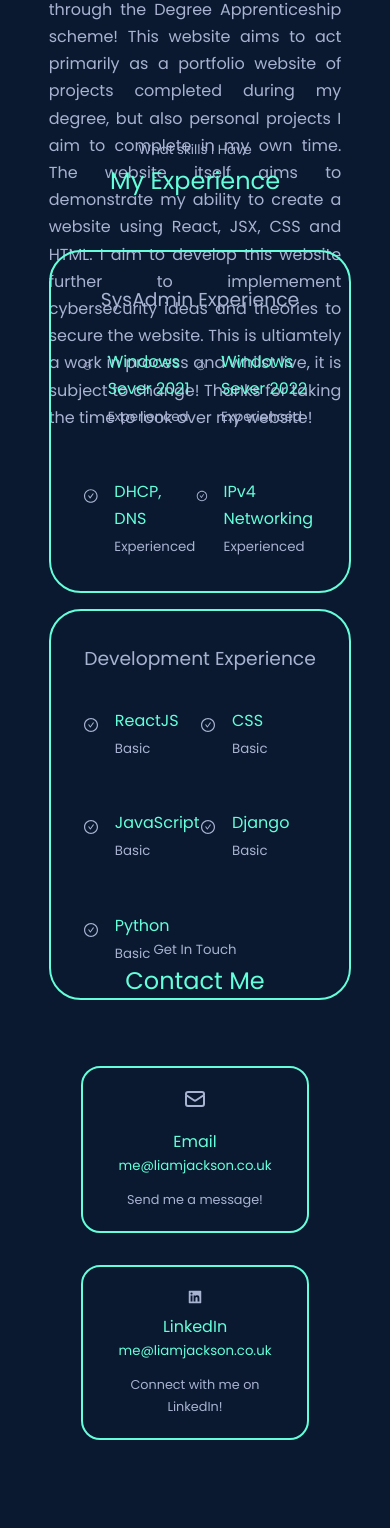
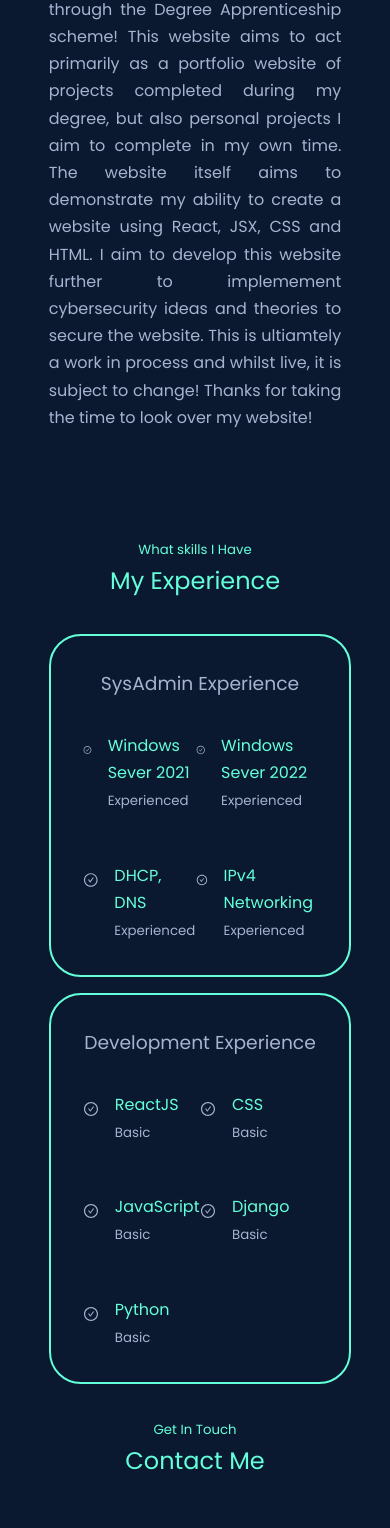
Before and after one commit to JacksonLDJ/react-portfolio-website, a React (Create React App) app: page / in a window 390 px wide. Shown: the part 1578-3106 px from the top of the page. Built offline with nearby package versions, Linux system fonts and the light colour scheme.

Commit message:
Media Queries

```diff
--- a/src/components/Experience/Experience.css
+++ b/src/components/Experience/Experience.css
@@ -1,6 +1,11 @@
 
 
 /* Container styles */
+
+.experience__intro {
+    text-align: center;
+    margin-bottom: 2rem;
+}
 .experience__container {
     display: grid;
     grid-template-columns: 1fr 1fr;
@@ -90,3 +95,10 @@
             padding: 2rem;
         }
     }
+
+
+    @media screen and (max-width: 1024px) {
+        .experience__intro{
+            padding-top: 25rem;
+        }
+    }
--- a/src/components/Experience/Experience.jsx
+++ b/src/components/Experience/Experience.jsx
@@ -5,8 +5,10 @@ import {AiOutlineCheckCircle} from 'react-icons/ai'
 const Experience = () => {
   return (
     <section id='experience'>
+      <div className='experience__intro'>
       <h5>What skills I Have</h5>
       <h2>My Experience</h2>
+      </div>
 
       <div className="container experience__container">
         <div className="experience__sysadmin">
--- a/src/components/Portfolio/Portfolio.css
+++ b/src/components/Portfolio/Portfolio.css
@@ -1,6 +1,11 @@
 #Portfolio {
     padding: 2rem 0;
     text-align: center;
+  }
+
+  .portfolio__intro {
+    text-align: center;
+    padding-bottom: 2rem;
   }
 
   .portfolio__container {
@@ -41,3 +46,11 @@
     margin: 0;
     color: #64ffda;
   }
+
+  /* Media queries */
+
+  @media screen and (max-width: 1024px) {
+    .portfolio__intro{
+        padding-top: 12rem;
+    }
+}
--- a/src/components/Portfolio/Portfolio.jsx
+++ b/src/components/Portfolio/Portfolio.jsx
@@ -18,8 +18,10 @@ const Portfolio = () => {
 
   return (
     <section id='portfolio'>
+      <div className='portfolio__intro'>
       <h5>Take a look at</h5>
       <h2>My Portfolio</h2>
+      </div>
 
       <div className="container portfolio__container">
         <div className='portfolio__content'>
--- a/src/components/about/About.css
+++ b/src/components/about/About.css
@@ -58,17 +58,3 @@
         padding-bottom: 100%;
     }
 }
-
-/* Media queries for sections */
-@media only screen and (max-width: 768px) {
-    .section {
-        padding: 2rem;
-    }
-}
-
-@media only screen and (max-width: 480px) {
-    .section {
-        padding: 1rem;
-    }
-
-}
--- a/src/components/contact/Contact.css
+++ b/src/components/contact/Contact.css
@@ -1,3 +1,9 @@
+.contact__intro {
+    text-align: center;
+    margin-bottom: 2rem;
+}
+
+
 .container.contact__container {
     display: grid;
     gap: 2rem;
@@ -59,3 +65,9 @@ textarea {
         grid-template-columns: 1fr 1fr; /* Two columns layout for larger screens */
     }
 }
+
+@media screen and (max-width: 1024px) {
+    .contact__intro{
+        padding-top: 30rem;
+    }
+}
--- a/src/components/contact/Contact.jsx
+++ b/src/components/contact/Contact.jsx
@@ -6,8 +6,10 @@ import {AiFillLinkedin} from 'react-icons/ai'
 const Contact = () => {
   return (
     <section id='contact'>
+      <div className='contact__intro'>
       <h5>Get In Touch</h5>
       <h2>Contact Me</h2>
+      </div>
 
     <div className="container contact__container">
       <div className="contact__options">
```
